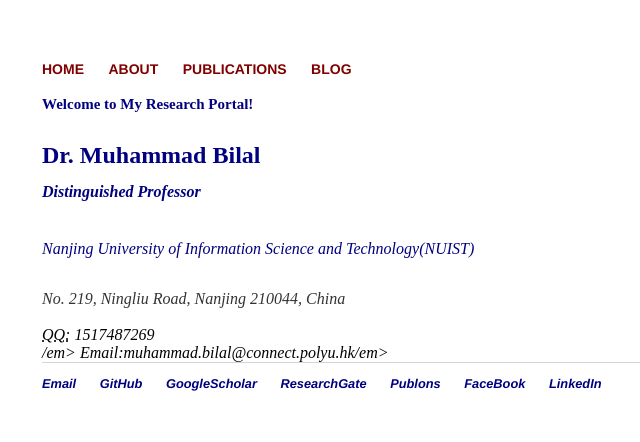
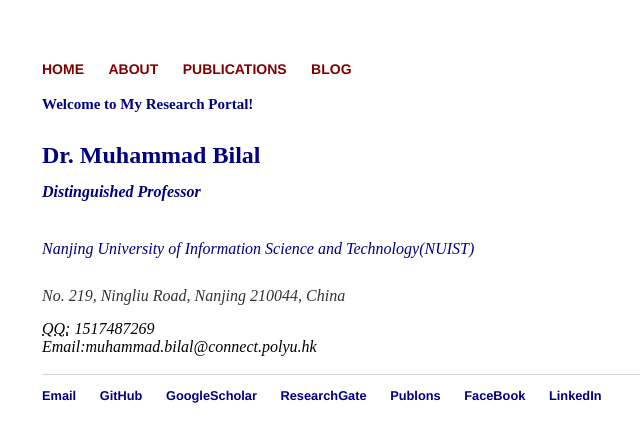
Before and after one commit to rs-DrBilal/rsbilal.github.io, a Jekyll site: the page built from index.html, in a window 1280 px wide. Shown: the top 442 px of the page, without its empty margins (150-790 px from the left). Built offline with Jekyll 4.4.1, drawn with Linux system fonts in a browser that asks for light colours.

Commit message:
Update index.html

```diff
--- a/index.html
+++ b/index.html
@@ -7,10 +7,10 @@
 	<p> <a href="http://ocean.nuist.edu.cn/muhammadbilal" style="color: NAVY;line-height:1.0"><strong>Dr. Muhammad Bilal</strong></a><br>
 	<a href="http://ocean.nuist.edu.cn"style="color: NAVY;font-size:16px;line-height:1.0"><strong><em>Distinguished Professor</em></strong></a></p>
 
-					<p> <a href="https://en.nuist.edu.cn/" style="color: NAVY; font-size:16px; line-height:1.5"> <em> Nanjing University of Information Science and Technology(NUIST)</em></a><br></p>
-					<p style="font-size:16px"> <em> No. 219, Ningliu Road, Nanjing 210044, China </em></p>
-					<em><abbr title="QQ">QQ:</abbr> 1517487269<br>/em>
-					<em><span class="obfuscate">Email:muhammad.bilal@connect.polyu.hk</span>/em>
+					<p> <a href="https://en.nuist.edu.cn/" style="color: NAVY; font-size:16px; line-height:1.0"> <em> Nanjing University of Information Science and Technology(NUIST)</em></a><br></p>
+					<p style="font-size:16px; line-height:1.0"> <em> No. 219, Ningliu Road, Nanjing 210044, China </em></p>
+					<em><abbr title="QQ">QQ:</abbr> 1517487269</em><br>
+					<em><span class="obfuscate">Email:muhammad.bilal@connect.polyu.hk</span></em><br>
 					<br>
 
 </div><!-- /.blurb -->
```
